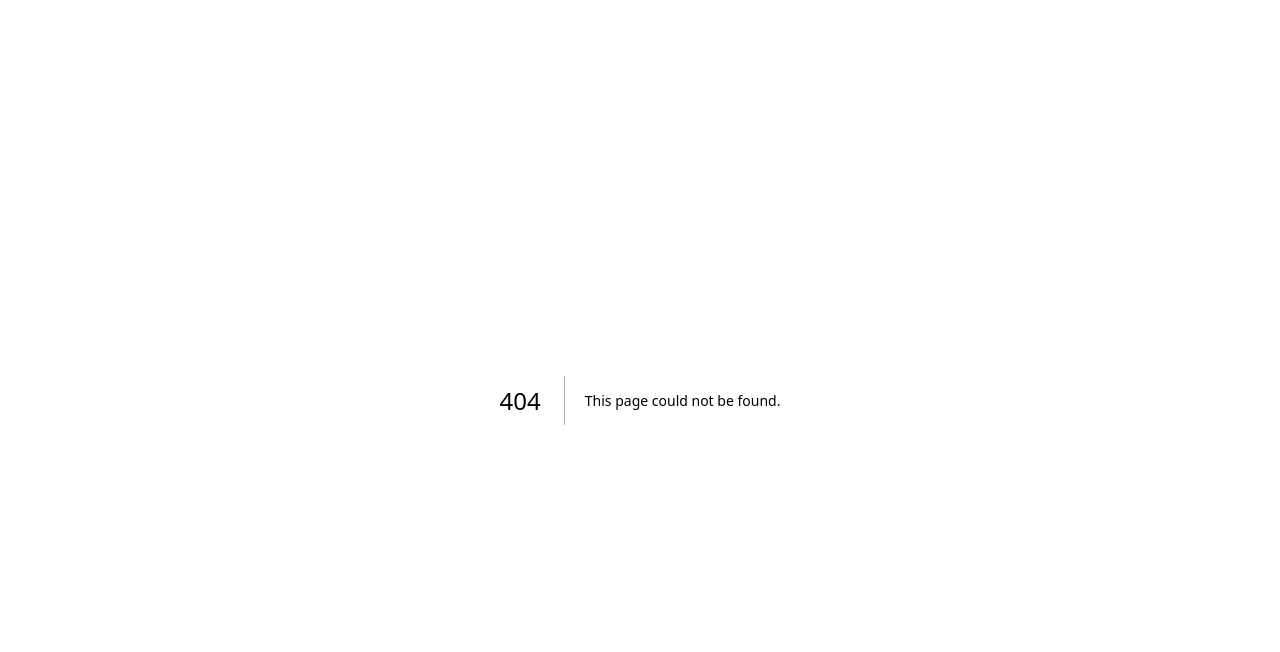
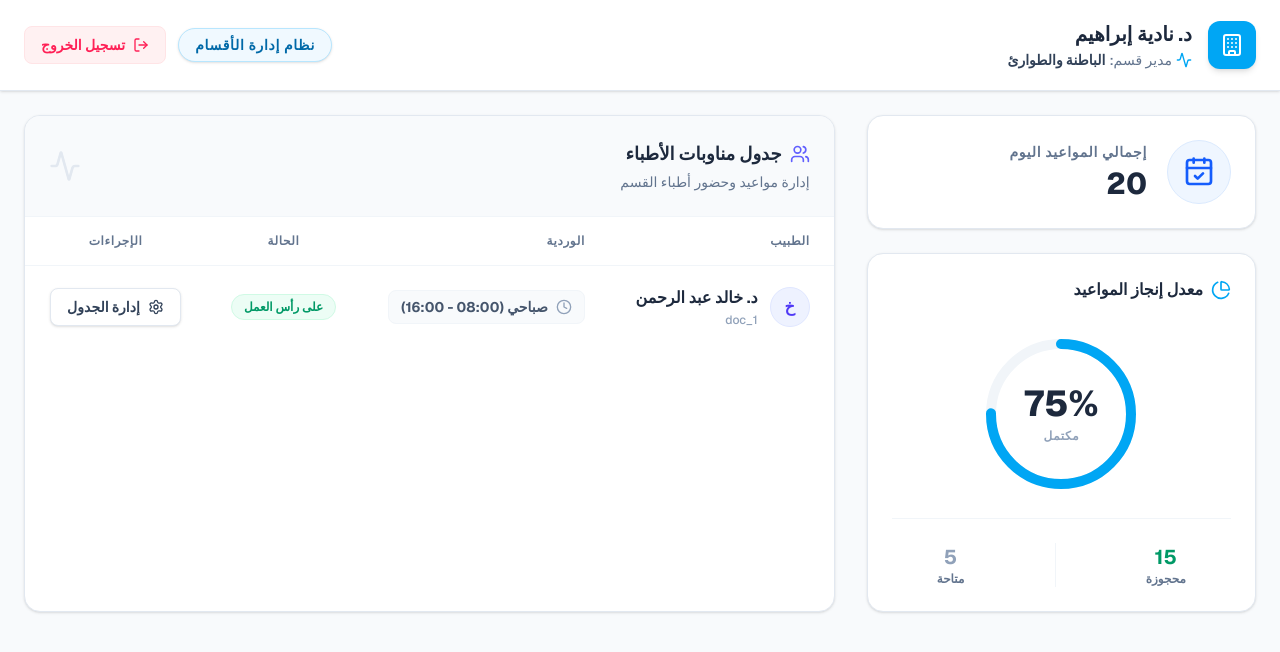
Before and after one commit to Amro145/medical-ui, a Next.js app: page /dept-manager/dashboard in a window 1280 px wide. Before the commit this address had no page. Shown: the top 652 px of the page. Built offline with nearby package versions, Linux system fonts and the light colour scheme.

Commit message:
feat: create department manager dashboard page with analytics and shift management table

```diff
--- /dev/null
+++ b/app/(roles)/dept-manager/dashboard/page.tsx
@@ -0,0 +1,197 @@
+"use client";
+
+import data from "@/public/data/data.json";
+import {
+  Building,
+  Users,
+  Clock,
+  Activity,
+  PieChart,
+  LogOut,
+  CalendarCheck,
+  Settings
+} from "lucide-react";
+import Link from "next/link";
+
+export default function DeptManagerDashboard() {
+  const { deptManager } = data;
+  const { profile, department, doctorShiftTable, bookingOverview } = deptManager;
+
+  const completionRateValue = parseInt(bookingOverview.completionRate.replace('%', ''));
+
+  return (
+    <div dir="rtl" className="min-h-screen bg-slate-50 text-slate-900 font-sans">
+      {/* Header */}
+      <header className="bg-white border-b border-slate-200 px-6 py-5 flex items-center justify-between shadow-sm sticky top-0 z-10">
+        <div className="flex items-center gap-4">
+          <div className="h-12 w-12 bg-sky-500 text-white rounded-xl flex items-center justify-center text-xl font-bold shadow-md">
+            <Building className="h-6 w-6" />
+          </div>
+          <div>
+            <h1 className="text-xl font-bold text-slate-800">{profile.name}</h1>
+            <p className="text-slate-500 text-sm flex items-center gap-1 font-medium mt-0.5">
+              <Activity className="h-4 w-4 text-sky-500" />
+              مدير قسم: <span className="font-bold text-slate-700">{department}</span>
+            </p>
+          </div>
+        </div>
+        <div className="flex items-center gap-3">
+          <p className="hidden sm:block text-sm font-bold text-sky-700 border border-sky-200 px-4 py-1.5 bg-sky-50 rounded-full tracking-wider shadow-sm">
+            نظام إدارة الأقسام
+          </p>
+          <Link href="/" className="flex items-center gap-2 px-4 py-2 text-sm font-bold text-rose-500 hover:text-rose-600 bg-rose-50 hover:bg-rose-100 border border-rose-100 rounded-lg transition-colors">
+            <LogOut className="h-4 w-4" />
+            <span className="hidden sm:inline">تسجيل الخروج</span>
+          </Link>
+        </div>
+      </header>
+
+      <main className="max-w-7xl mx-auto p-6 grid grid-cols-1 lg:grid-cols-12 gap-8">
+
+        {/* Left Column: Analytics */}
+        <div className="lg:col-span-4 flex flex-col gap-6">
+          {/* Total Appointments Card */}
+          <section className="bg-white rounded-2xl shadow-sm border border-slate-200 p-6 flex items-center gap-5">
+            <div className="h-16 w-16 rounded-full bg-blue-50 text-blue-600 flex items-center justify-center shrink-0 border border-blue-100">
+              <CalendarCheck className="h-8 w-8" />
+            </div>
+            <div>
+              <p className="text-sm font-bold text-slate-500 uppercase tracking-wider mb-1">إجمالي المواعيد اليوم</p>
+              <h2 className="text-3xl font-extrabold text-slate-800">{bookingOverview.totalSlots}</h2>
+            </div>
+          </section>
+
+          {/* Completion Rate Analytics */}
+          <section className="bg-white rounded-2xl shadow-sm border border-slate-200 p-6">
+            <div className="flex items-center justify-between mb-8">
+              <h3 className="font-bold text-slate-800 flex items-center gap-2">
+                <PieChart className="h-5 w-5 text-sky-500" />
+                معدل إنجاز المواعيد
+              </h3>
+            </div>
+
+            <div className="flex justify-center items-center relative mb-4">
+              <svg className="w-40 h-40 transform -rotate-90">
+                <circle
+                  cx="80"
+                  cy="80"
+                  r="70"
+                  stroke="currentColor"
+                  strokeWidth="10"
+                  fill="transparent"
+                  className="text-slate-100"
+                />
+                <circle
+                  cx="80"
+                  cy="80"
+                  r="70"
+                  stroke="currentColor"
+                  strokeWidth="10"
+                  fill="transparent"
+                  strokeDasharray={440} // 2 * pi * r (r=70) doesn't exactly equal 440, close enough
+                  strokeDashoffset={440 - (440 * completionRateValue) / 100}
+                  className="text-sky-500"
+                  strokeLinecap="round"
+                />
+              </svg>
+              <div className="absolute inset-0 flex flex-col items-center justify-center">
+                <span className="text-4xl font-extrabold text-slate-800">{bookingOverview.completionRate}</span>
+                <span className="text-xs font-bold text-slate-400 uppercase tracking-wider mt-1">مكتمل</span>
+              </div>
+            </div>
+
+            <div className="flex justify-around mt-6 pt-6 border-t border-slate-100 text-center">
+              <div>
+                <p className="text-xl font-bold text-emerald-600">{bookingOverview.bookedSlots}</p>
+                <p className="text-xs text-slate-500 font-bold">محجوزة</p>
+              </div>
+              <div className="w-px bg-slate-100"></div>
+              <div>
+                <p className="text-xl font-bold text-slate-400">{bookingOverview.availableSlots}</p>
+                <p className="text-xs text-slate-500 font-bold">متاحة</p>
+              </div>
+            </div>
+          </section>
+        </div>
+
+        {/* Right Column: Shift Management */}
+        <div className="lg:col-span-8">
+          <section className="bg-white rounded-2xl shadow-sm border border-slate-200 overflow-hidden h-full">
+            <div className="p-6 border-b border-slate-100 bg-slate-50 flex items-center justify-between">
+              <div>
+                <h2 className="text-lg font-bold text-slate-800 flex items-center gap-2">
+                  <Users className="h-5 w-5 text-indigo-500" />
+                  جدول مناوبات الأطباء
+                </h2>
+                <p className="text-sm text-slate-500 mt-1">إدارة مواعيد وحضور أطباء القسم</p>
+              </div>
+              <Activity className="h-8 w-8 text-slate-200" />
+            </div>
+
+            <div className="p-0">
+              <table className="w-full text-right">
+                <thead className="bg-white border-b border-slate-100">
+                  <tr>
+                    <th className="px-6 py-4 text-xs font-bold text-slate-500 uppercase tracking-wider">الطبيب</th>
+                    <th className="px-6 py-4 text-xs font-bold text-slate-500 uppercase tracking-wider">الوردية</th>
+                    <th className="px-6 py-4 text-xs font-bold text-slate-500 uppercase tracking-wider text-center">الحالة</th>
+                    <th className="px-6 py-4 text-xs font-bold text-slate-500 uppercase tracking-wider text-center">الإجراءات</th>
+                  </tr>
+                </thead>
+                <tbody className="divide-y divide-slate-100 bg-white">
+                  {doctorShiftTable.map((shift, idx) => {
+                    const isOnDuty = shift.shift.includes("صباحي") || shift.shift.includes("مسائي");
+                    return (
+                      <tr key={idx} className="hover:bg-slate-50/50 transition-colors group">
+                        <td className="px-6 py-5">
+                          <div className="flex items-center gap-3">
+                            <div className="h-10 w-10 rounded-full bg-indigo-50 text-indigo-600 flex items-center justify-center font-bold border border-indigo-100">
+                              {shift.doctorName.replace('د. ', '').charAt(0)}
+                            </div>
+                            <div>
+                              <p className="font-bold text-slate-800">{shift.doctorName}</p>
+                              <p className="text-xs text-slate-400 font-medium mt-0.5">{shift.doctorId}</p>
+                            </div>
+                          </div>
+                        </td>
+                        <td className="px-6 py-5">
+                          <div className="flex items-center gap-2 text-slate-600 bg-slate-50 px-3 py-1.5 rounded-lg border border-slate-100 inline-flex">
+                            <Clock className="h-4 w-4 text-slate-400" />
+                            <span className="text-sm font-bold">{shift.shift}</span>
+                          </div>
+                        </td>
+                        <td className="px-6 py-5 text-center">
+                          <span className={`inline-flex px-3 py-1 text-xs font-bold rounded-full border ${
+                            isOnDuty
+                              ? "bg-emerald-50 text-emerald-600 border-emerald-100"
+                              : "bg-amber-50 text-amber-600 border-amber-100"
+                          }`}>
+                            {isOnDuty ? "على رأس العمل" : "خارج المناوبة"}
+                          </span>
+                        </td>
+                        <td className="px-6 py-5 text-center">
+                          <button className="inline-flex items-center justify-center gap-2 px-4 py-2 bg-white border border-slate-200 text-slate-700 text-sm font-bold rounded-lg hover:border-sky-300 hover:bg-sky-50 hover:text-sky-700 transition-all shadow-sm">
+                            <Settings className="h-4 w-4" />
+                            إدارة الجدول
+                          </button>
+                        </td>
+                      </tr>
+                    );
+                  })}
+                  {doctorShiftTable.length === 0 && (
+                    <tr>
+                      <td colSpan={4} className="px-6 py-12 text-center text-slate-500 font-medium">
+                        لا يوجد أطباء مجدولين في هذا القسم.
+                      </td>
+                    </tr>
+                  )}
+                </tbody>
+              </table>
+            </div>
+          </section>
+        </div>
+
+      </main>
+    </div>
+  );
+}
```
